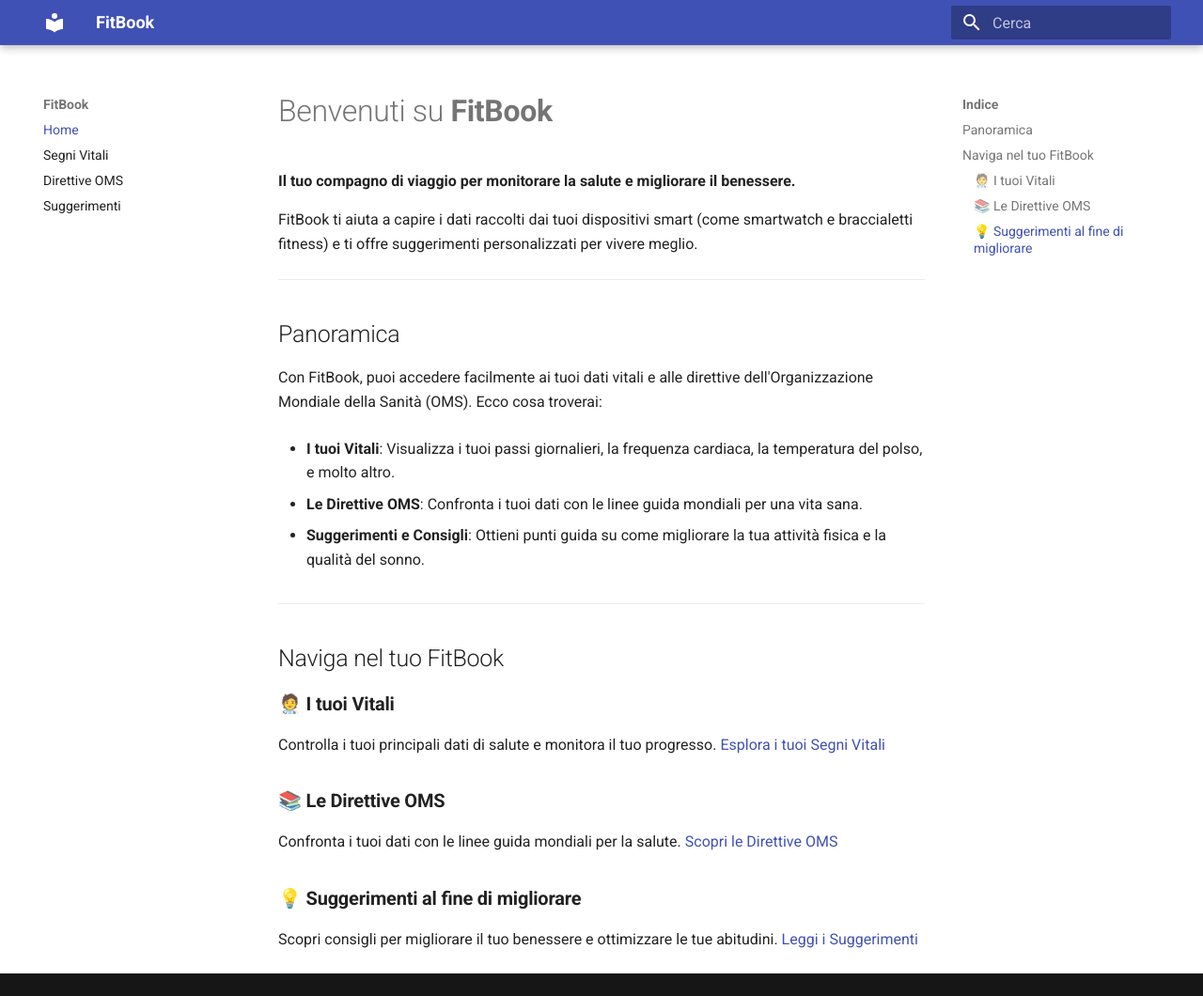
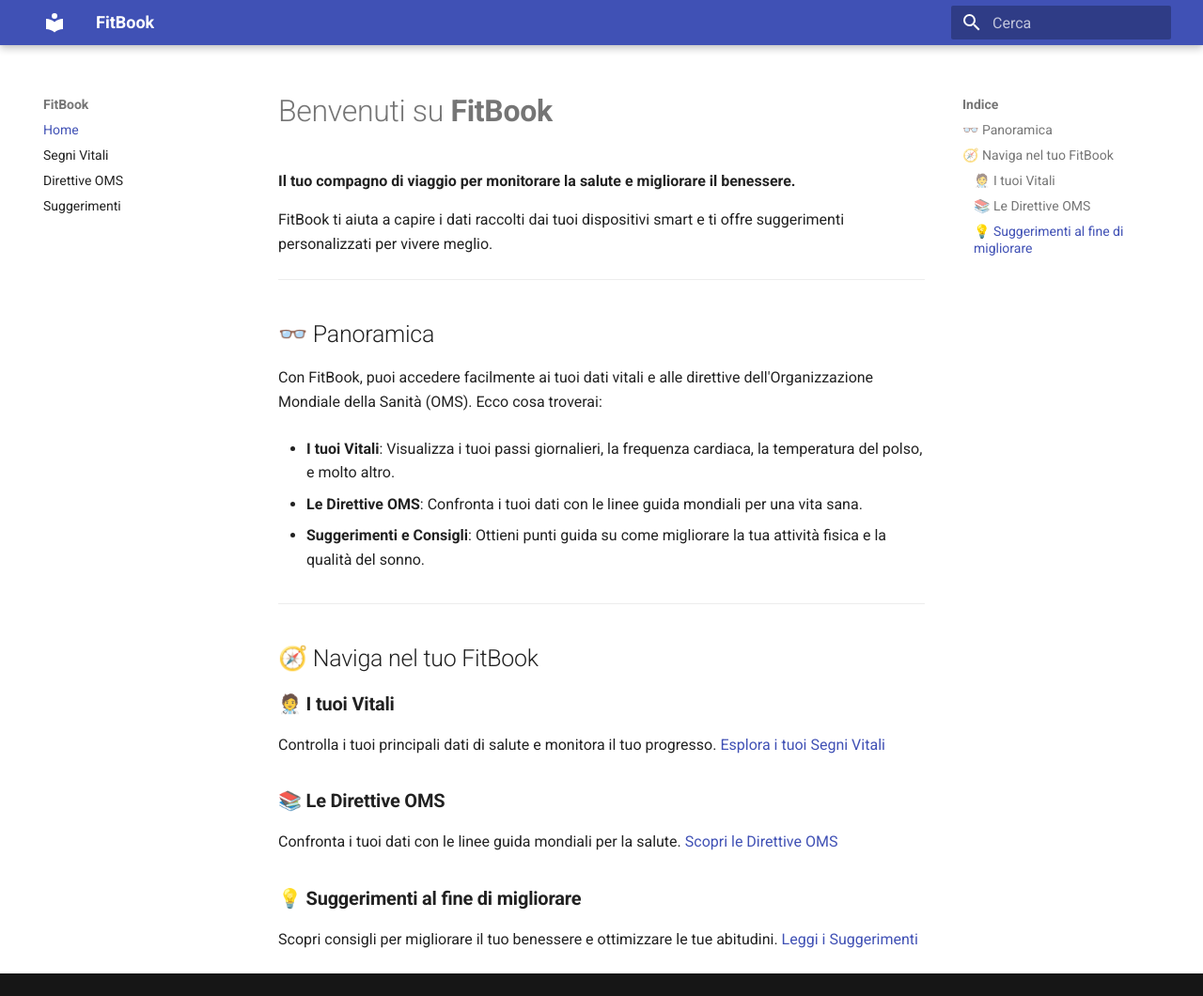
Before and after one commit to gabrielegolfieri/FitBook, an MkDocs documentation site: the page built from docs/index.md, in a window 1280 px wide and 1060 px high. Shown: the whole window at 94% size. Built offline with MkDocs 1.6.1 and Material for MkDocs 9.7.7, drawn with Linux system fonts in a browser that asks for light colours.

Commit message:
Tenth commit

```diff
--- a/docs/index.md
+++ b/docs/index.md
@@ -2,11 +2,11 @@
 
 **Il tuo compagno di viaggio per monitorare la salute e migliorare il benessere.**
 
-FitBook ti aiuta a capire i dati raccolti dai tuoi dispositivi smart (come smartwatch e braccialetti fitness) e ti offre suggerimenti personalizzati per vivere meglio.
+FitBook ti aiuta a capire i dati raccolti dai tuoi dispositivi smart e ti offre suggerimenti personalizzati per vivere meglio.
 
 ---
 
-## Panoramica
+## 👓 Panoramica
 
 Con FitBook, puoi accedere facilmente ai tuoi dati vitali e alle direttive dell'Organizzazione Mondiale della Sanità (OMS). Ecco cosa troverai:
 
@@ -18,7 +18,7 @@ Con FitBook, puoi accedere facilmente ai tuoi dati vitali e alle direttive dell'
 
 ---
 
-## Naviga nel tuo FitBook
+## 🧭 Naviga nel tuo FitBook
 
 ### 🧑‍⚕️ **I tuoi Vitali**
 
```
Also changed, not shown: site/index.html, site/search/search_index.json, 1 other file.
